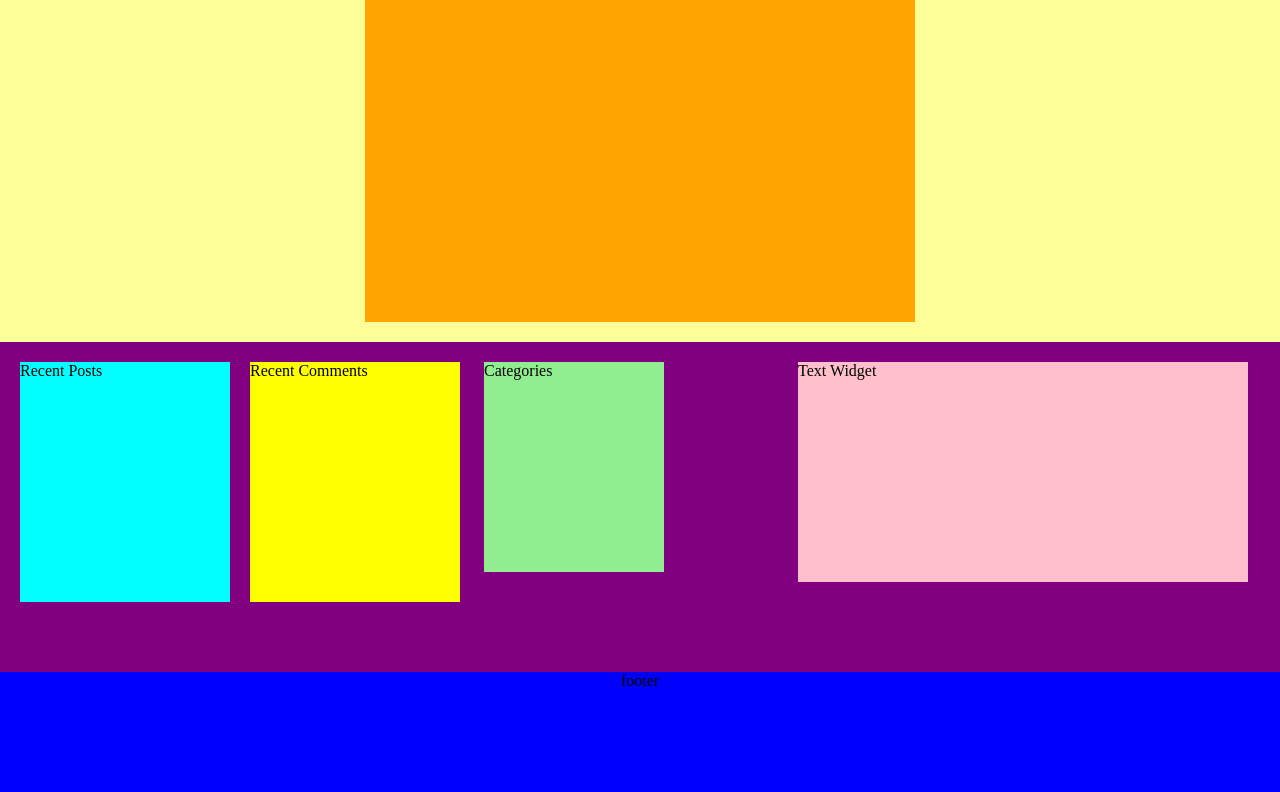
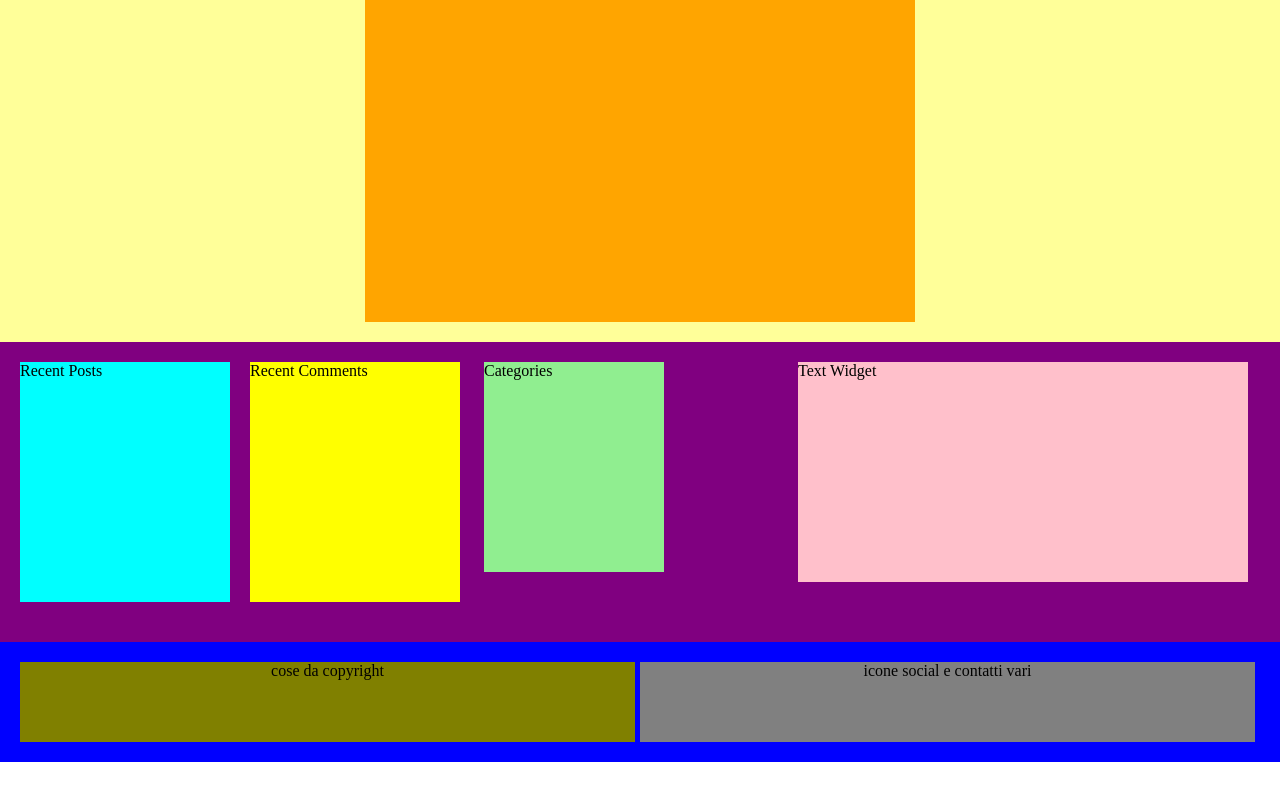
Before and after one commit to Alessandro-Fraternali/htmlcss-struttura-wp, a plain HTML site: page index.html in a window 1280 px wide. Shown: the part 1093-1885 px from the top of the page. After the commit the page ends 1855 px from the top, so only its background shows below. Drawn offline with Linux system fonts and the light colour scheme.

Commit message:
inserite sezioni per copyright e contatti - Esercizio concluso

```diff
--- a/css/style.css
+++ b/css/style.css
@@ -98,9 +98,10 @@ main {
 }
 
 /* inizio sezioni footer */
+
 .endpage {
   background-color: purple;
-  height: 330px;
+  height: 300px;
 }
 .posts {
   width: 210px;
@@ -134,6 +135,22 @@ main {
   margin-left: 130px;
   margin-top: 20px;
 }
+.cr {
+  width: 615px;
+  height: 80px;
+  background-color: olive;
+  float: left;
+  margin-left: 20px;
+  margin-top: 20px;
+}
+.contatti {
+  width: 615px;
+  height: 80px;
+  background-color: gray;
+  display: inline-block;
+  margin-right: 20px;
+  margin-top: 20px;
+}
 footer {
   /* debug */
   background-color: blue;
--- a/index.html
+++ b/index.html
@@ -54,7 +54,12 @@
         </div>
       </div>
       <footer>
-        footer
+        <div class="cr">
+          cose da copyright
+        </div>
+        <div class="contatti">
+          icone social e contatti vari
+        </div>
       </footer>
     </div>
   </body>
```
